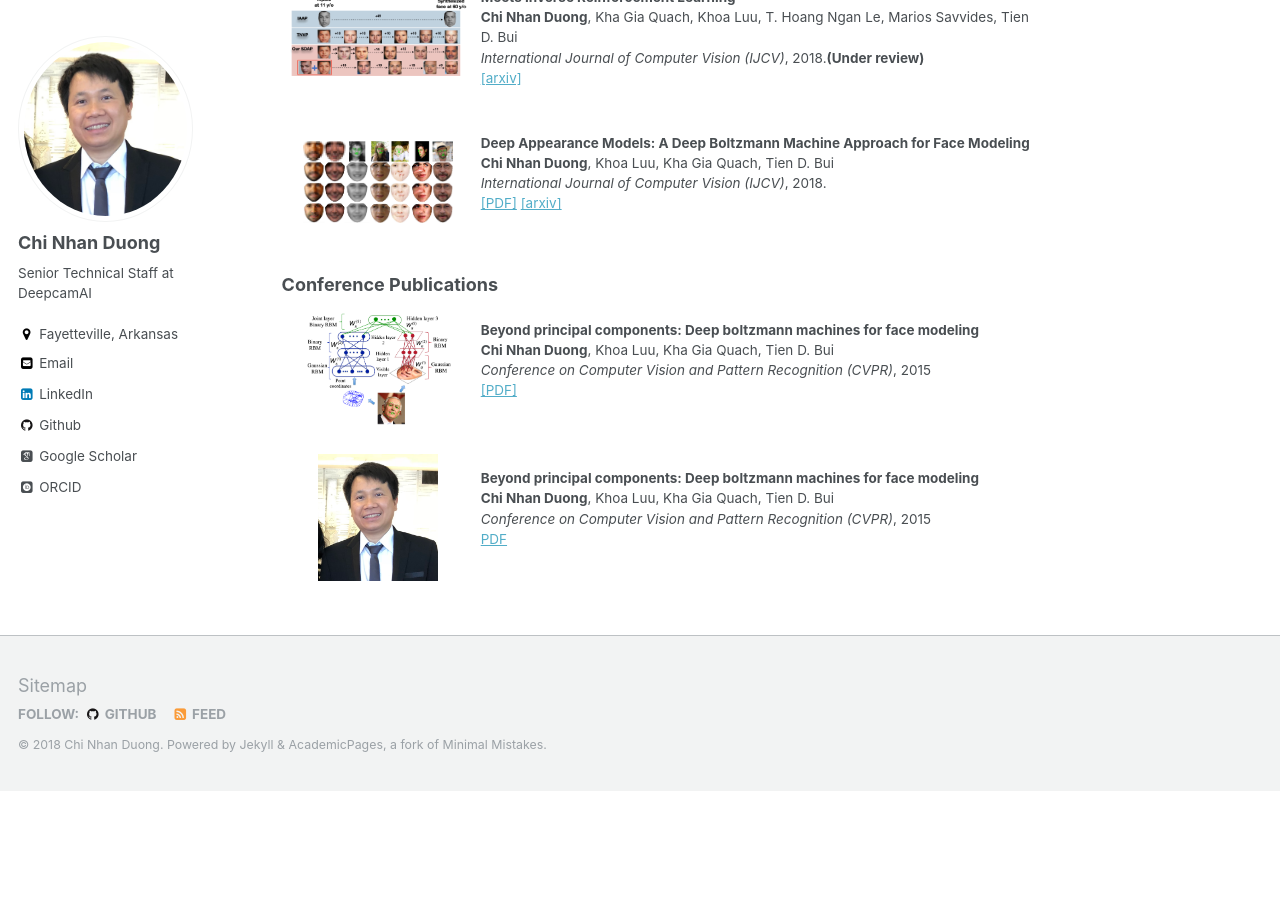
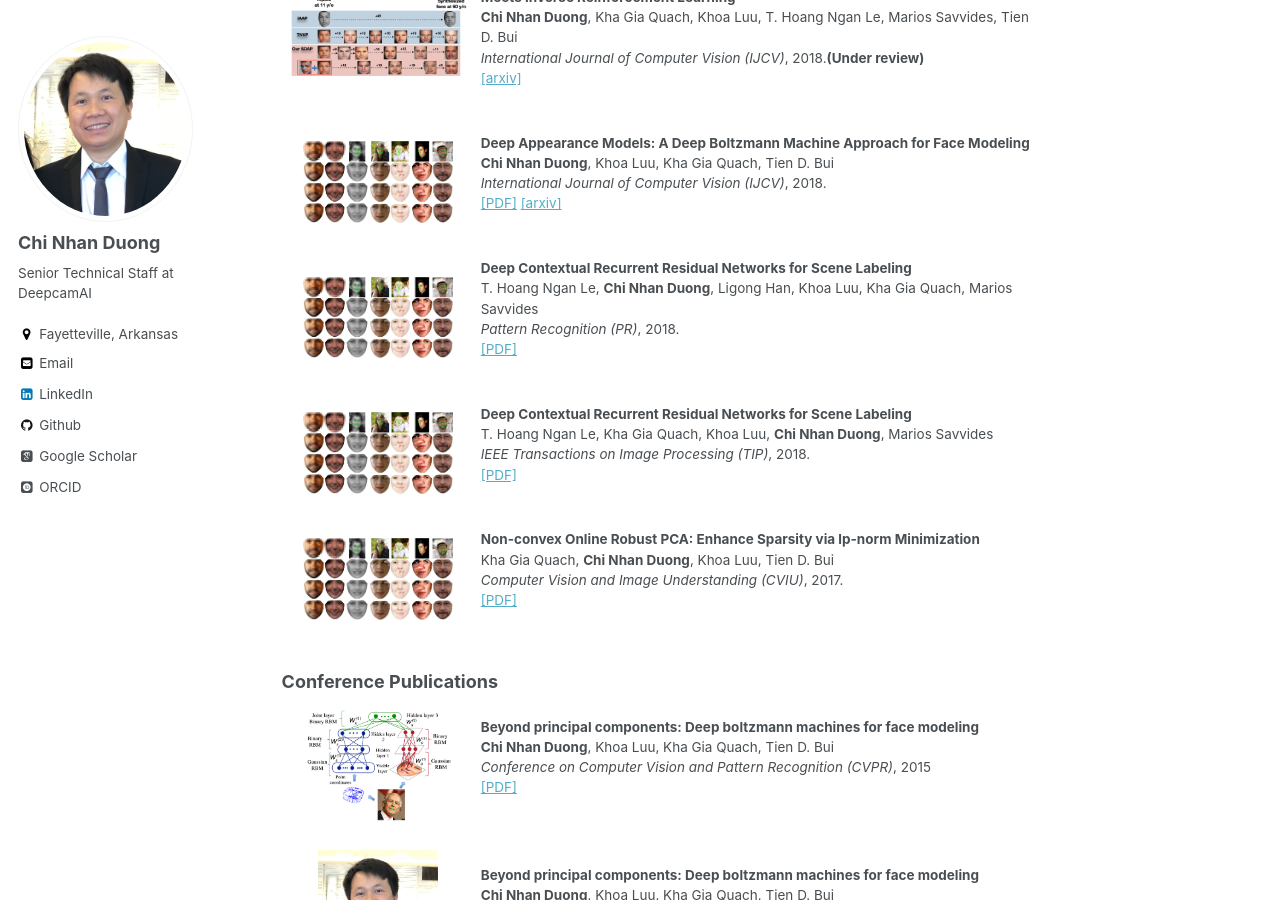
Before and after one commit to dcnhan/dcnhan.github.io, a Jekyll site: the page built from _pages/publications.md, in a window 1280 px wide and 900 px high, scrolled down 267 px. Built offline with Jekyll 4.4.1, drawn with Linux system fonts in a browser that asks for light colours; some web fonts are replaced; before the commit the page ends 1058 px from its top, so only the background shows below that.

Commit message:
Build website

```diff
--- a/_pages/publications.md
+++ b/_pages/publications.md
@@ -24,6 +24,33 @@ author_profile: true
 	<a href="https://arxiv.org/pdf/1607.06871.pdf">[arxiv]</a>
 	</p></td></table>
 
+<table width="1200" align="center" border="0">
+	<td width="25%" valign="top" align="center"><img src="/images/featured_DAMs_journal.jpg" alt="game" width="150" height="120" style="border-style: none"></td>
+	<td width="75%" valign="top">
+	<p><heading><strong>Deep Contextual Recurrent Residual Networks for Scene Labeling</strong></heading><br>
+	T. Hoang Ngan Le, <strong> Chi Nhan Duong</strong>, Ligong Han, Khoa Luu, Kha Gia Quach, Marios Savvides<br>
+	<em>Pattern Recognition (PR)</em>, 2018.<br>
+	<a href="https://www.sciencedirect.com/science/article/pii/S0031320318300074">[PDF]</a>
+	</p></td></table>
+
+<table width="1200" align="center" border="0">
+	<td width="25%" valign="top" align="center"><img src="/images/featured_DAMs_journal.jpg" alt="game" width="150" height="120" style="border-style: none"></td>
+	<td width="75%" valign="top">
+	<p><heading><strong>Deep Contextual Recurrent Residual Networks for Scene Labeling</strong></heading><br>
+	T. Hoang Ngan Le, Kha Gia Quach, Khoa Luu, <strong> Chi Nhan Duong</strong>, Marios Savvides<br>
+	<em>IEEE Transactions on Image Processing (TIP)</em>, 2018.<br>
+	<a href="https://ieeexplore.ieee.org/document/8259369/">[PDF]</a>
+	</p></td></table>
+
+<table width="1200" align="center" border="0">
+	<td width="25%" valign="top" align="center"><img src="/images/featured_DAMs_journal.jpg" alt="game" width="150" height="120" style="border-style: none"></td>
+	<td width="75%" valign="top">
+	<p><heading><strong>Non-convex Online Robust PCA: Enhance Sparsity via lp-norm Minimization</strong></heading><br>
+	Kha Gia Quach, <strong> Chi Nhan Duong</strong>, Khoa Luu, Tien D. Bui<br>
+	<em>Computer Vision and Image Understanding  (CVIU)</em>, 2017.<br>
+	<a href="https://www.sciencedirect.com/science/article/pii/S1077314217300450">[PDF]</a>
+	</p></td></table>
+
 ### Conference Publications
 <table width="1200" align="center" border="0">
 	<td width="25%" valign="top" align="center"><img src="/images/featured_DAMs.png" alt="game" width="150" height="120" style="border-style: none"></td>
```
